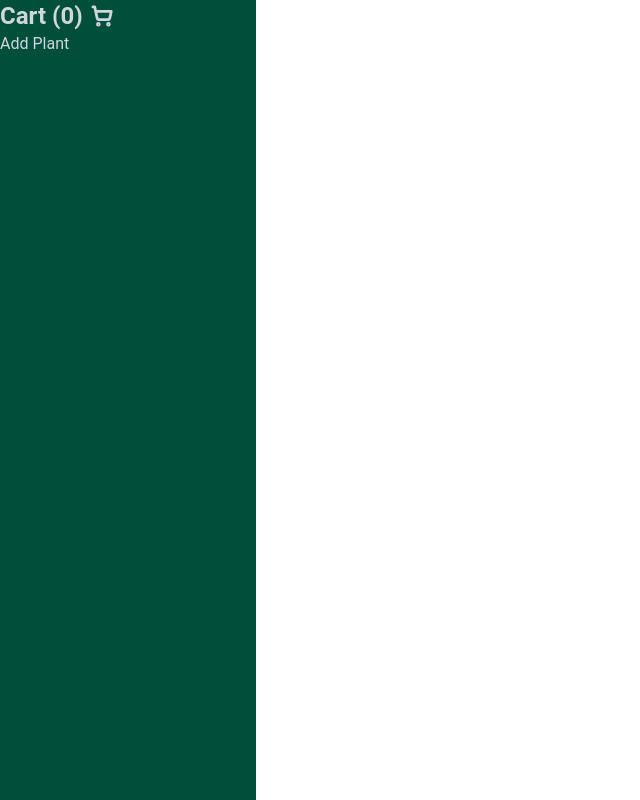
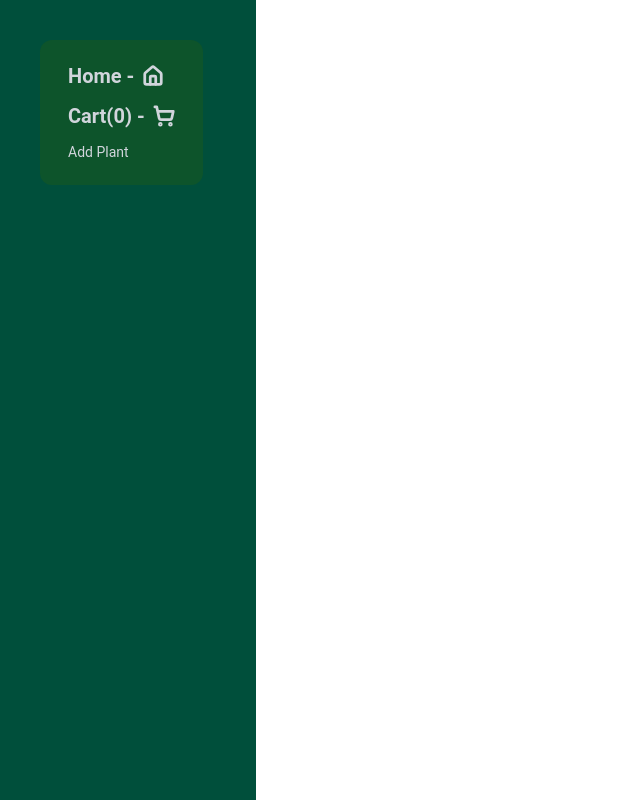
Before and after one commit to EazRumel/plantNetClient, a React (Vite) app: page /dashboard in a window 1280 px wide. Shown: the whole page, without its empty margins (0-640 px from the left). Built offline with nearby package versions, Linux system fonts and the light colour scheme; no server answers.

Commit message:
updated the delete operation of cart item

```diff
--- a/src/layouts/Dashboard/Cart.jsx
+++ b/src/layouts/Dashboard/Cart.jsx
@@ -1,9 +1,70 @@
 
+import { BookmarkX } from 'lucide-react';
 import useCart from '../../hooks/useCart';
+import Swal from 'sweetalert2';
+
+import userAxiosSecure from '../../hooks/userAxiosSecure';
+import { Notyf } from 'notyf';
 
 const Cart = () => {
-  const [cart] = useCart();
-  const totalPrice = cart.reduce((sum,item)=>sum+item.price,0)
+  const [cart,refetch] = useCart();
+  const axiosSecure = userAxiosSecure();
+  const totalPrice = cart.reduce((sum,item)=>sum+item.price,0);
+
+
+  const notyf = new Notyf({
+        duration: 2000,
+        position: {
+          x: 'center',
+          y: 'top',
+        },
+        types: [
+          {
+            type: 'success',
+            background: 'green',
+            icon: {
+              className: 'material-icons',
+              tagName: 'i',
+              text: 'success'
+            }
+          },
+          {
+            type: 'success',
+            background: 'green',
+            duration: 2000,
+            dismissible: true
+          }
+        ]
+      });
+
+  //handel delete cart using a specific id
+
+  const handleDelete = (id) =>{
+      Swal.fire({
+  title: "Are you sure?",
+  text: "You won't be able to revert this!",
+  icon: "warning",
+  showCancelButton: true,
+  confirmButtonColor: "#3085d6",
+  cancelButtonColor: "#d33",
+  confirmButtonText: "Yes, delete it!"
+}).then((result) => {
+
+
+  if (result.isConfirmed) {
+    axiosSecure.delete(`/carts/${id}`)
+    .then(response=>{
+      // console.log(response.data)
+       if(response.data.deletedCount > 0){
+
+       notyf.success("Item has been deleted")
+      refetch();
+
+    }
+    })
+  }
+});
+  }
   return (
     <div className="mx-auto">
 <div className="flex justify-evenly my-5">
@@ -52,7 +113,7 @@ const Cart = () => {
         </td>
         <td>{carts.price}</td>
         <th>
-          <button className="btn btn-ghost btn-xs">details</button>
+          <button onClick={()=>handleDelete(carts._id)} className="btn bg-red-400 btn-ghost"><BookmarkX /></button>
         </th>
       </tr>)
       }
--- a/src/layouts/Dashboard/Dashboard.jsx
+++ b/src/layouts/Dashboard/Dashboard.jsx
@@ -1,6 +1,7 @@
-import { ShoppingCart } from "lucide-react";
+import { House, ShoppingCart } from "lucide-react";
 import { NavLink, Outlet } from "react-router-dom";
 import useCart from "../../hooks/useCart";
+
 
 
 const Dashboard = () => {
@@ -9,8 +10,20 @@ const Dashboard = () => {
 
   const links = (
 
-      <ul>
+      <ul className="margin-center">
 
+          <li>
+            <NavLink
+  to="/"
+  className={({ isActive }) =>
+    isActive
+      ? "text-green-500 font-semibold"
+      : "text-gray-300 hover:text-green-400"
+  }
+>
+  <span className="flex font-bold text-xl gap-2 items-center justify-center">Home -<House size={22} strokeWidth={3} /></span>
+</NavLink>
+          </li>
           <li>
             <NavLink
   to="cart"
@@ -20,7 +33,7 @@ const Dashboard = () => {
       : "text-gray-300 hover:text-green-400"
   }
 >
-  <span className="flex font-bold text-2xl gap-2 items-center justify-center">Cart ({cart.length})<ShoppingCart size={22} strokeWidth={3} /></span>
+  <span className="flex font-bold text-xl gap-2 items-center justify-center">Cart({cart.length}) -<ShoppingCart size={22} strokeWidth={3} /></span>
 </NavLink>
           </li>
           <li>
@@ -40,12 +53,12 @@ const Dashboard = () => {
   )
 
   return (
-    <div className="flex flex-col lg:flex-row">
+    <div className="flex  flex-col lg:flex-row">
 
 
     {/* large navbar */}
-       <div className="hidden lg:block w-64 min-h-screen bg-emerald-900">
-        <ul className="flex flex-row gap-6 items-center">
+       <div className="hidden lg:p-10 lg:block w-64 min-h-screen bg-emerald-900">
+        <ul className="menu bg-green-900 gap-5 bg-opacity-20 p-4 rounded-xl flex flex-row items-center">
           {links}
         </ul>
        </div>
@@ -53,7 +66,7 @@ const Dashboard = () => {
 
 {/* //small device navbar */}
       <div className="lg:hidden bg-emerald-900 px-6 py-4">
-        <ul className="flex flex-row gap-6 items-center">{links}</ul>
+        <ul className="menu flex flex-row  bg-green-200 bg-opacity-20 p-4 rounded-xl  gap-6 items-center">{links}</ul>
       </div>
        <div className="flex-1">
         <Outlet></Outlet>
```
